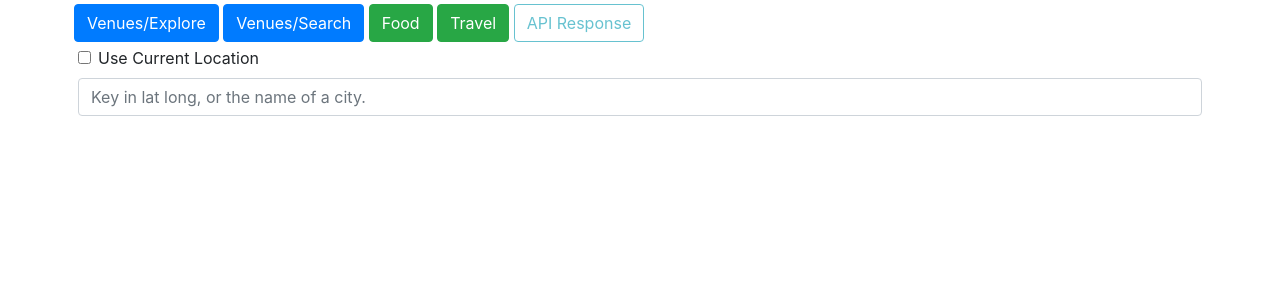
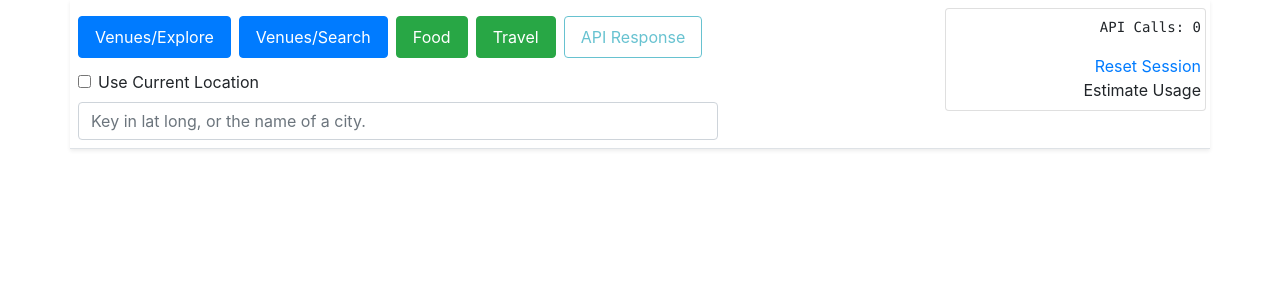
Before and after one commit to lcplcy/fsq-api-demo, a Flask app: page / in a window 1280 px wide. Shown: the top 300 px of the page. Run offline with Flask 2, Linux system fonts and the light colour scheme; some libraries are stand-ins or nearby versions.

Commit message:
- added session tracking and api estimate calculation - added explore for "food" and "travel"

```diff
--- a/app/__init__.py
+++ b/app/__init__.py
@@ -1,4 +1,5 @@
 from flask import Flask
+from flask_session import Session
 from flask_cors import CORS, cross_origin
 import foursquare
 from config import Config
@@ -9,6 +10,7 @@ def split_string(string, delimiter=" "):
 
 app = Flask(__name__)
 CORS(app)
+Session(app)
 app.config['CORS_HEADERS'] = 'Content-Type'
 app.config.from_object(Config)
 geolocator = GoogleV3(api_key=app.config['GOOGLEMAPSAPI_KEY'], timeout=None)
--- a/app/routes.py
+++ b/app/routes.py
@@ -23,6 +23,8 @@ def fsq_result_to_geojson(fsq_result, endpoint="search"):
         for i in fsq_items:
             fsq_array.append(i["venue"])
     for row in fsq_array:
+        if len(row["categories"]) == 0:
+            continue
         feature = {'type': 'Feature',
                    'properties': {},
                    'geometry': {'type': 'Point',
@@ -46,6 +48,7 @@ def fsq_result_to_geojson(fsq_result, endpoint="search"):
             pass
         feature['properties']['address'] = address
 
+        """ Pull rating from the venue details API
         rating = 0
         venue_details = client.venues(row["id"])["venue"]
         try:
@@ -53,7 +56,7 @@ def fsq_result_to_geojson(fsq_result, endpoint="search"):
         except KeyError:
             pass
         feature['properties']['rating'] = rating
-
+        """
         geojson['features'].append(feature)
     return geojson
 
@@ -80,7 +83,7 @@ def index():
     fsq_result = ""
     result_geojson = ""
     map_center = ""
-    api_get_url = "https://api.foursquare.com/v2/venues/{search_type}?client_id={{client_id}}&client_secret={{client_secret}}&v={{v}}&limit=10&radius=250&{ll_or_near}&{intent}"
+    api_get_url = "https://api.foursquare.com/v2/venues/{search_type}?client_id={{client_id}}&client_secret={{client_secret}}&v={{v}}&limit=10&radius=250&{ll_or_near}{intent}"
 
     if search_type:
         curr_location = request.args.get("cl")
@@ -92,26 +95,43 @@ def index():
                                                           'intent':"browse",
                                                           'radius':250,
                                                           'limit': RESULT_LIMIT})
-                api_get_url = api_get_url.format(search_type=search_type,ll_or_near="ll="+curr_location,intent="intent=browse")
+                api_get_url = api_get_url.format(search_type=search_type,ll_or_near="ll="+curr_location,intent="&intent=browse")
             else:
                 fsq_result = client.venues.search(params={'near': curr_location,
                                                           'intent':"browse",
                                                           'radius':250,
                                                           'limit': RESULT_LIMIT})
-                api_get_url = api_get_url.format(search_type=search_type,ll_or_near="near="+curr_location,intent="intent=browse")
+                api_get_url = api_get_url.format(search_type=search_type,ll_or_near="near="+curr_location,intent="&intent=browse")
             result_geojson = fsq_result_to_geojson(fsq_result, endpoint="search")
             map_center = fsq_result_calc_center(fsq_result, endpoint="search")
         if search_type == "explore":
-            if LATLNG_REGEX.match(curr_location):
-                fsq_result = client.venues.explore(params={'ll': curr_location,
-                                                          'radius':250,
-                                                          'limit': RESULT_LIMIT})
-                api_get_url = api_get_url.format(search_type=search_type,ll_or_near="ll="+curr_location,intent="")
+            section = ""
+            if "section" in request.args:
+                section = request.args.get("section")
+            if len(section) > 0:
+                if LATLNG_REGEX.match(curr_location):
+                    fsq_result = client.venues.explore(params={'ll': curr_location,
+                                                              'radius':250,
+                                                              'section':section,
+                                                              'limit': RESULT_LIMIT})
+                    api_get_url = api_get_url.format(search_type=search_type,ll_or_near="ll="+curr_location,intent="") + "&section=" + section
+                else:
+                    fsq_result = client.venues.explore(params={'near': curr_location,
+                                                              'radius':250,
+                                                              'section':section,
+                                                              'limit': RESULT_LIMIT})
+                    api_get_url = api_get_url.format(search_type=search_type,ll_or_near="near="+curr_location,intent="") + "&section=" + section
             else:
-                fsq_result = client.venues.explore(params={'near': curr_location,
-                                                          'radius':250,
-                                                          'limit': RESULT_LIMIT})
-                api_get_url = api_get_url.format(search_type=search_type,ll_or_near="near="+curr_location,intent="")
+                if LATLNG_REGEX.match(curr_location):
+                    fsq_result = client.venues.explore(params={'ll': curr_location,
+                                                              'radius':250,
+                                                              'limit': RESULT_LIMIT})
+                    api_get_url = api_get_url.format(search_type=search_type,ll_or_near="ll="+curr_location,intent="")
+                else:
+                    fsq_result = client.venues.explore(params={'near': curr_location,
+                                                              'radius':250,
+                                                              'limit': RESULT_LIMIT})
+                    api_get_url = api_get_url.format(search_type=search_type,ll_or_near="near="+curr_location,intent="")
             result_geojson = fsq_result_to_geojson(fsq_result, endpoint="explore")
             map_center = fsq_result_calc_center(fsq_result, endpoint="explore")
         return render_template("index.html",no_results=no_results,
--- a/app/templates/index.html
+++ b/app/templates/index.html
@@ -36,16 +36,31 @@
   </head>
   <body>
     <!-- Trigger Search -->
-    <div class="container p-1">
-      <button value="explore" class="btn btn-primary" onclick="venues_explore();">Venues/Explore</button>
-      <button value="search" class="btn btn-primary" onclick="venues_search();">Venues/Search</button>
-      <button value="food" class="btn btn-success">Food</button>
-      <button value="travel" class="btn btn-success">Travel</button>
+    <div class="container p-1 px-1 pt-2 pb-1 border-bottom shadow-sm">
+      <div class="row">
+        <div class="col-7">
+          <ul class="nav">
+            <li class="nav-item py-2 px-1">
+              <button value="explore" class="nav-link btn btn-primary" onclick="venues_explore();">Venues/Explore</button>
+            </li>
+            <li class="nav-item py-2 px-1">
+              <button value="search" class="nav-link btn btn-primary" onclick="venues_search();">Venues/Search</button>
+            </li>
+            <li class="nav-item py-2 px-1">
+              <button value="food" class="nav-link btn btn-success" onclick="venues_explore_section('food')">Food</button>
+            </li>
+            <li class="nav-item py-2 px-1">
+              <button value="travel" class="nav-link btn btn-success" onclick="venues_explore_section('sights')">Travel</button>
+            </li>
+            <li class="nav-item py-2 px-1">
               {% if no_results %}
-      <button id="trigger_api" value="api_response" class="btn btn-outline-info" disabled>API Response</button>
+              <button id="trigger_api" value="api_response" class="nav-link btn btn-outline-info" disabled>API Response</button>
               {% else %}
-      <button id="trigger_api" value="api_response" class="btn btn-info">API Response</button>
+              <button id="trigger_api" value="api_response" class="nav-link btn btn-info">API Response</button>
               {% endif %}
+            </li>
+          </ul>
+          <div class="form">
             <div class="form-check col-4 p-1">
               <input class="form-check-input" type="checkbox" onchange="geolocate();" id="useCurrLocation" style="margin-left: 0;">
               <label class="form-check-label" for="useCurrLocation" style="margin-left: 1.25rem;">Use Current Location</label>
@@ -53,6 +68,18 @@
             <div class="col p-1">
                 <input class="form-control" type="text" id="manual_latlng" placeholder="Key in lat long, or the name of a city.">
             </div>
+          </div>
+        </div>
+        <div class="col-2"></div>
+        <div class="col-3">
+          <div class="card text-right py-2 px-1">
+            <pre id="api_calls_tracker"></pre>
+            <a href="/">Reset Session</a>
+            <a id="trigger_calc" data-toggle="modal" data-target="#calc">Estimate Usage</a>
+          </div>
+        </div>
+      </div>
+
 
     </div>
 
@@ -64,15 +91,7 @@
       <!-- First Half -->
       <div id="list-frame" class="col-md-3 p-0 bg-indigo h-md-100">
           <div class="d-md-flex align-items-center h-100 ml-5 text-center">
-              <ul class="list-group">
-                  {% for feature in result_geojson["features"] %}
-                  <li id="marker_trigger_{{ feature['properties']['venueid'] }}" class="list-group-item justify-content-between align-items-center">
-                    <a id="modal_trigger_{{ feature['properties']['venueid'] }}">{{ feature["properties"]["venuename"] }}</a>
-                    {% if feature["properties"]["rating"] > 0 %}
-                    <span class="badge badge-primary badge-pill">{{ feature["properties"]["rating"] }}</span>
-                    {% endif %}
-                  </li>
-                  {% endfor %}
+              <ul id="api-results-list" class="list-group">
               </ul>
             </div>
           </div>
@@ -139,7 +158,8 @@
                       </div>
                       <div class="col-lg-7">
                         <h5 id="venue_name"></h5>
-                        <h6 id="venue_id"></h6>
+                        <h6 class="font-italic text-decoration-none " id="venue_id"></h6>
+
 
                         <div class="accordion md-accordion pt-1" id="accordion" role="tablist" aria-multiselectable="true">
                           <div class="card">
@@ -199,7 +219,7 @@
               <h5 class="modal-title">URL</h5>
             </div>
             <div class="modal-body px-4 pt-4 pb-0" style="overflow-y:unset;">
-              <a id="api_get_url" href="#" title="Breakdown" data-toggle="popover"><p  >{{ api_get_url }}</p></a>
+              <a class="text-decoration-none" id="api_get_url" href="#" title="Breakdown" data-toggle="popover"><p  >{{ api_get_url }}</p></a>
             </div>
             <div class="modal-header">
               <h5>Response</h5>
@@ -218,6 +238,25 @@
 
     </div>
     {% endif %}
+    <div class="modal fade" id="calc" tabindex="-1" role="dialog">
+      <div class="modal-dialog modal-dialog-scrollable modal-m" role="document">
+        <div class="modal-content">
+          <div class="modal-header">
+            <h5 class="modal-title">Estimate API Usage</h5>
+          </div>
+          <div class="modal-body">
+            <form>
+              <label for="num_users" class="col-form-label">Number of Users:</label>
+              <input type="text" class="form-control" id="num_users">
+            </form>
+            <p id="calc_answer"></p>
+          </div>
+          <div class="modal-footer">
+            <button type="button" class="btn btn-secondary" data-dismiss="modal">Close</button>
+          </div>
+        </div>
+      </div>
+    </div>
   </body>
   <script>
 
@@ -249,8 +288,48 @@
      var curr_location = document.getElementById("manual_latlng").value;
      window.location.href = "?cl=" + curr_location + "&search_type=explore";
     }
+    function venues_explore_section(section){
+      var curr_location = document.getElementById("manual_latlng").value;
+      window.location.href = "?cl=" + curr_location + "&search_type=explore&section=" + section;
+    }
+    function readCookie(name) {
+      var nameEQ = name + '=';
+      var ca = document.cookie.split(';');
+      for(var i=0;i < ca.length;i++) {
+        var c = ca[i];
+        while (c.charAt(0)==' ') c = c.substring(1,c.length);
+        if (c.indexOf(nameEQ) == 0) return c.substring(nameEQ.length,c.length);
+      }
+      return null;
+    }
+    function prettyNumbers(number){
+      if (typeof number == "number"){
+        return number.toString().replace(/\B(?=(\d{3})+(?!\d))/g, ",");
+      }else if (typeof number == "string"){
+        return number.replace(/\B(?=(\d{3})+(?!\d))/g, ",");
+      }
+    }
+    {% if no_results %}
+    try{
+      if(localStorage.getItem){
+        localStorage.total_api_calls = 0;
+        document.getElementById("api_calls_tracker").innerHTML = "API Calls: " + localStorage.getItem('total_api_calls');
+      }else{
+        setCookie('total_api_calls', 0, 1);
+        document.getElementById("api_calls_tracker").innerHTML = "API Calls: " + readCookie('total_api_calls');
+      }
+    }catch(e){
+      console.log(e);
+    }
+    {% else %}
+    if(localStorage.getItem){
+      localStorage.total_api_calls = parseInt(localStorage.getItem('total_api_calls')) + 1;
+      document.getElementById("api_calls_tracker").innerHTML = "API Calls: " + localStorage.getItem('total_api_calls');
+    }else{
+      setCookie('total_api_calls', parseInt(readCookie('total_api_calls')) + 1, 1);
+      document.getElementById("api_calls_tracker").innerHTML = "API Calls: " + readCookie('total_api_calls');
+    }
 
-    {% if not no_results %}
     mapboxgl.accessToken = '{{ MAPBOX_ACCESS_KEY }}';
     var map = new mapboxgl.Map({
       container: 'map',
@@ -337,7 +416,6 @@
       });
       {% endfor %}
 
-
       map.addSource('map_center',{
         "type": "geojson",
         "data": map_center
@@ -369,7 +447,6 @@
         });
       });
 
-
       map.flyTo({center: [{{ map_center }}], zoom: map.getZoom() - 0.5});
 
       map.on('mouseenter','drag_point', function(){
@@ -398,11 +475,14 @@
         map.once('touchend', onUp);
         });
 
+      {% for feature in result_geojson["features"] %}
+      var api_results_list = document.getElementById('api-results-list');
 
-
-
-
-      {% for feature in result_geojson["features"] %}
+      var api_result = document.createElement("li");
+      api_result.classList.add("list-group-item","justify-content-between","align-items-center");
+      api_result.id = "marker_trigger_{{ feature['properties']['venueid'] }}"
+      api_result.innerHTML ='<a id="modal_trigger_{{ feature["properties"]["venueid"] }}">{{ feature["properties"]["venuename"] }}</a>'
+      api_results_list.append(api_result)
 
       $("body").on("mouseover","#marker_trigger_{{ feature['properties']['venueid'] }}",function(){
           for(var i = 0; i < point_layers.length; i++){
@@ -424,21 +504,7 @@
         }
             //map.setFilter('markers');
         });
-      {% endfor %}
-    });
 
-    var bounds = new mapboxgl.LngLatBounds();
-    result_geojson.features.forEach(function(feature){
-      bounds.extend(feature.geometry.coordinates);
-    });
-
-    map.fitBounds(bounds);
-
-    $(document).ready(function(){
-
-      document.getElementById("manual_latlng").value=getUrlParameter("cl");
-      document.getElementById("calls_from").innerText="Showing calls from: venues/" + getUrlParameter("search_type");
-      {% for feature in result_geojson["features"] %}
       $("body").on("click","#modal_trigger_{{ feature['properties']['venueid'] }}",function(){
 
             $.ajax({
@@ -447,10 +513,17 @@
               contentType:"application/json",
               dataType:"json",
               success: function(data){
-              document.getElementById("venue_name").innerText=data.name;
+                document.getElementById("venue_name").innerHTML=data.name + " <span class='badge badge-primary badge-pill' id='venue_rating'></span>"
 
                 var detail_api = "https://fsq-api.herokuapp.com/details?venueid=" + data.id;
                 document.getElementById("venue_id").innerHTML="<a href='" + detail_api + "'>" + data.id + "</a>";
+
+                if("rating" in data){
+                  document.getElementById("venue_rating").innerHTML=data.rating
+                }else{
+                  document.getElementById("venue_rating").innerHTML="-"
+                }
+
 
                 $("#venue_detail_basic").empty();
                 var basic_list = document.getElementById("venue_detail_basic");
@@ -524,29 +597,30 @@
                 var photo1_url = pri_cat_img;
                 var photo2_url = pri_cat_img;
 
+                var num_photos_api = data.photos.groups[1].items.length;
+
                 if (data.photos.count > 0){
                   if ("bestPhoto" in data){
                     bestphoto_url = data.bestPhoto.prefix + "300x300" + data.bestPhoto.suffix;
-                }else{
-                  if (data.photos.groups[1].count > 0){
-                    bestphoto_url = data.photos.groups[1].items[0].prefix + "300x300" + data.photos.groups[1].items[0].suffix;
+                  }
+                  var random_photo_1, random_photo_2;
+                  if(data.photos.groups[1].items.length >= 2){
+                    random_photo_1 = getRandomInt(num_photos_api-1);
+                    photo1_url = data.photos.groups[1].items[random_photo_1].prefix + "300x300" + data.photos.groups[1].items[random_photo_1].suffix;
+                    while(photo1_url == bestphoto_url){
+                      random_photo_1 = getRandomInt(num_photos_apih-1);
+                      photo1_url = data.photos.groups[1].items[random_photo_1].prefix + "300x300" + data.photos.groups[1].items[random_photo_1].suffix;
                     }
                   }
-                var random_photo_1, random_photo_2;
-                console.log(data.photos.groups[1].count);
-                if(data.photos.groups[1].count >= 2){
-                  console.log(photo1_url);
-                  random_photo_1 = getRandomInt(data.photos.groups[1].items.length-1);
-                  photo1_url = data.photos.groups[1].items[random_photo_1].prefix + "300x300" + data.photos.groups[1].items[random_photo_1].suffix;
-                  console.log(photo1_url);
-                }
-                if(data.photos.groups[1].count >= 3){
-                  random_photo_2 = getRandomInt(data.photos.groups[1].items.length-1);
+                  if(data.photos.groups[1].items.length >= 3){
+                    random_photo_2 = getRandomInt(num_photos_api-1);
                     photo2_url = data.photos.groups[1].items[random_photo_2].prefix + "300x300" + data.photos.groups[1].items[random_photo_2].suffix;
 
                     while(random_photo_2 == random_photo_1 || photo2_url == bestphoto_url){
-                    random_photo_2 = getRandomInt(data.photos.groups[1].count-1);
+                      console.log(data.photos.groups[1].length-1);
+                      random_photo_2 = getRandomInt(num_photos_api-1);
                       photo2_url = data.photos.groups[1].items[random_photo_2].prefix + "300x300" + data.photos.groups[1].items[random_photo_2].suffix;
+
                     }
 
                   }
@@ -570,9 +644,20 @@
 
         });
 
+      {% endfor %}
+    });
 
+    var bounds = new mapboxgl.LngLatBounds();
+    result_geojson.features.forEach(function(feature){
+      bounds.extend(feature.geometry.coordinates);
+    });
 
-      {% endfor %}
+    map.fitBounds(bounds);
+
+    $(document).ready(function(){
+
+      document.getElementById("manual_latlng").value=getUrlParameter("cl");
+      document.getElementById("calls_from").innerText="Showing calls from: venues/" + getUrlParameter("search_type");
 
       $("body").on("click","#trigger_api",function(){
 
@@ -593,19 +678,23 @@
          html: true,
          content: "{% for i in split_string(split_string(api_get_url,'?')[1],'&') %}{{i}}<br/>{% endfor %}"
        });
+
+      document.getElementById("num_users").addEventListener('input',(event)=>{
+        var calc_answer = document.getElementById("calc_answer");
+        if(localStorage.getItem){
+          calc_answer.innerHTML = "Monthly API Call Volume: " + prettyNumbers(parseInt(localStorage.getItem('total_api_calls')) * 30 * event.target.value);
+        }else{
+          calc_answer.innerHTML = "Monthly API Call Volume: " + prettyNumbers(parseInt(readCookie('total_api_calls')) * 30 * event.target.value);
+        }
+      });
     });
 
 
     $("#api_response_text").JSONView(fsq_result);
 
-
-
     $('#toggle-details').on('click', function() {
       $('#api_response_text').JSONView('toggle', 2);
     });
-
-
-
 
     {% endif %}
   </script>
```
Lines whose indentation alone changed are shown as unchanged.
